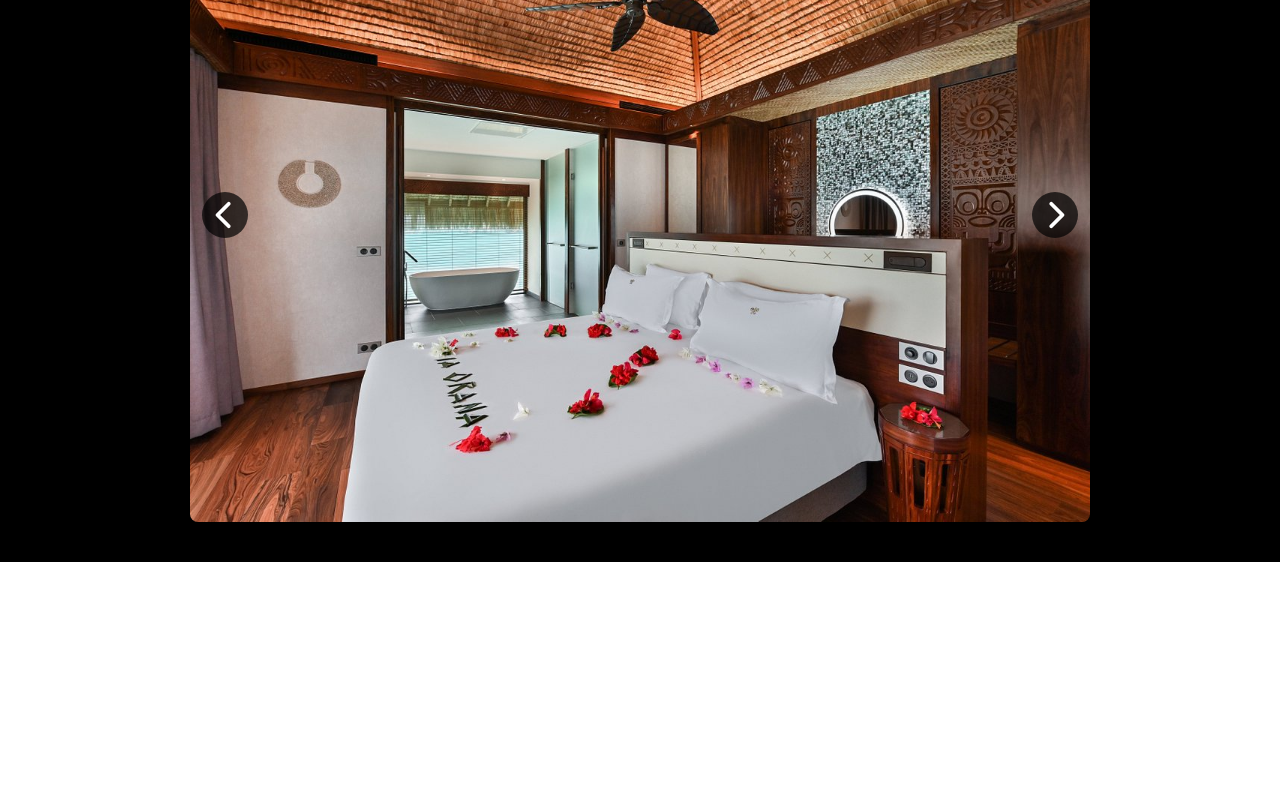
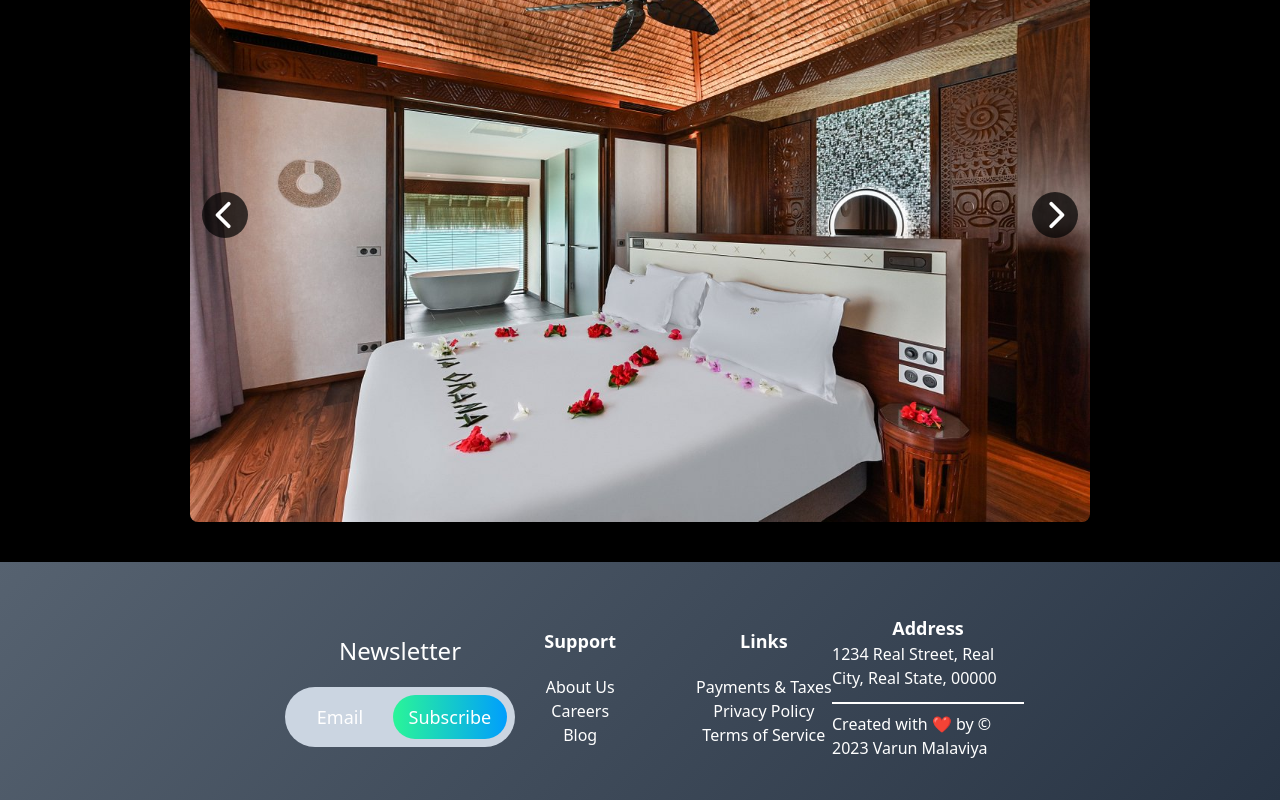
Before and after one commit to DustyDogCodex/white-lotus, a React (Vite) app: page / in a window 1280 px wide. Shown: the part 4142-4942 px from the top of the page. Before the commit the page ends 4704 px from the top, so only its background shows below. Built offline with nearby package versions, Linux system fonts and the light colour scheme; the HTML template or start-up script is replaced by a standard one.

Commit message:
added a footer

```diff
--- a/src/App.tsx
+++ b/src/App.tsx
@@ -7,6 +7,7 @@ import Overview from './components/Overview'
 import Accomodations from './components/Accomodations'
 import Amenities from './components/Amenities'
 import Media from './components/Media'
+import Footer from './components/Footer'
 
 function App() {
     //using state to identify the current page the user is browser
@@ -27,6 +28,7 @@ function App() {
             <Accomodations />
             <Amenities />
             <Media />
+            <Footer />
         </>
     )
 }
--- /dev/null
+++ b/src/components/Footer.tsx
@@ -0,0 +1,76 @@
+function Footer() {
+    return (
+        <div
+            className="w-full h-full flex flex-col md:flex-row items-center justify-center bg-footer-bg text-white py-10"
+        >
+            <div
+                className="flex flex-col md:flex-row items-center justify-center lg:w-3/5"
+            >
+            {/* newsletter section */}
+            <div
+                className="w-full flex flex-col items-center justify-center"
+            >
+                <h3 className="text-2xl my-5">Newsletter</h3>
+                <div
+                    className='w-full lg:w-4/5 relative flex items-center justify-center'
+                >
+                    <input
+                        type="text"
+                        placeholder="Email"
+                        className="rounded-full w-full px-8 py-4 bg-slate-300 outline-none text-lg placeholder-white"
+                    />
+                    <button
+                        className="bg-nav-hover text-lg px-4 py-2 rounded-full absolute top-2 right-2"
+                    >
+                        Subscribe
+                    </button>
+                </div>
+            </div>
+
+            {/* support/links/address section */}
+            <div
+                className="w-full flex flex-col items-center mt-3"
+            >
+                {/* support and links section */}
+                <div
+                    className="flex items-center gap-20"
+                >
+                    <div
+                        className="flex flex-col items-center"
+                    >
+                        <span className="text-lg font-bold mb-5">Support</span>
+                        <span>About Us</span>
+                        <span>Careers</span>
+                        <span>Blog</span>
+                    </div>
+
+                    <div
+                        className="flex flex-col items-center"
+                    >
+                        <span className="text-lg font-bold mb-5">Links</span>
+                        <span>Payments & Taxes</span>
+                        <span>Privacy Policy</span>
+                        <span>Terms of Service</span>
+                    </div>
+                </div>
+            </div>
+
+            <div
+                className="flex flex-col w-2/3 items-center justify-center"
+            >
+                {/* address on the bottom */}
+                <div
+                    className="flex flex-col items-center my-3"
+                >
+                    <span className="text-lg font-bold">Address</span>
+                    <span>1234 Real Street, Real City, Real State, 00000</span>
+                </div>
+
+                <span className="pt-2 border-t-2 border-white">Created with ❤️ by &copy; 2023 Varun Malaviya</span>
+            </div>
+            </div>
+        </div>
+    )
+}
+
+export default Footer
--- a/tailwind.config.js
+++ b/tailwind.config.js
@@ -8,7 +8,8 @@ export default {
     extend: {
         backgroundImage: {
             'hero-bg-img': "url('/src/assets/hero-bg.jpg')",
-            'nav-hover': 'linear-gradient(90deg, #2AF598 0%, #009EFD 100%)'
+            'nav-hover': 'linear-gradient(90deg, #2AF598 0%, #009EFD 100%)',
+            'footer-bg': 'linear-gradient(133deg, #566270 0%, #283444 100%)'
         }
     },
   },
```
